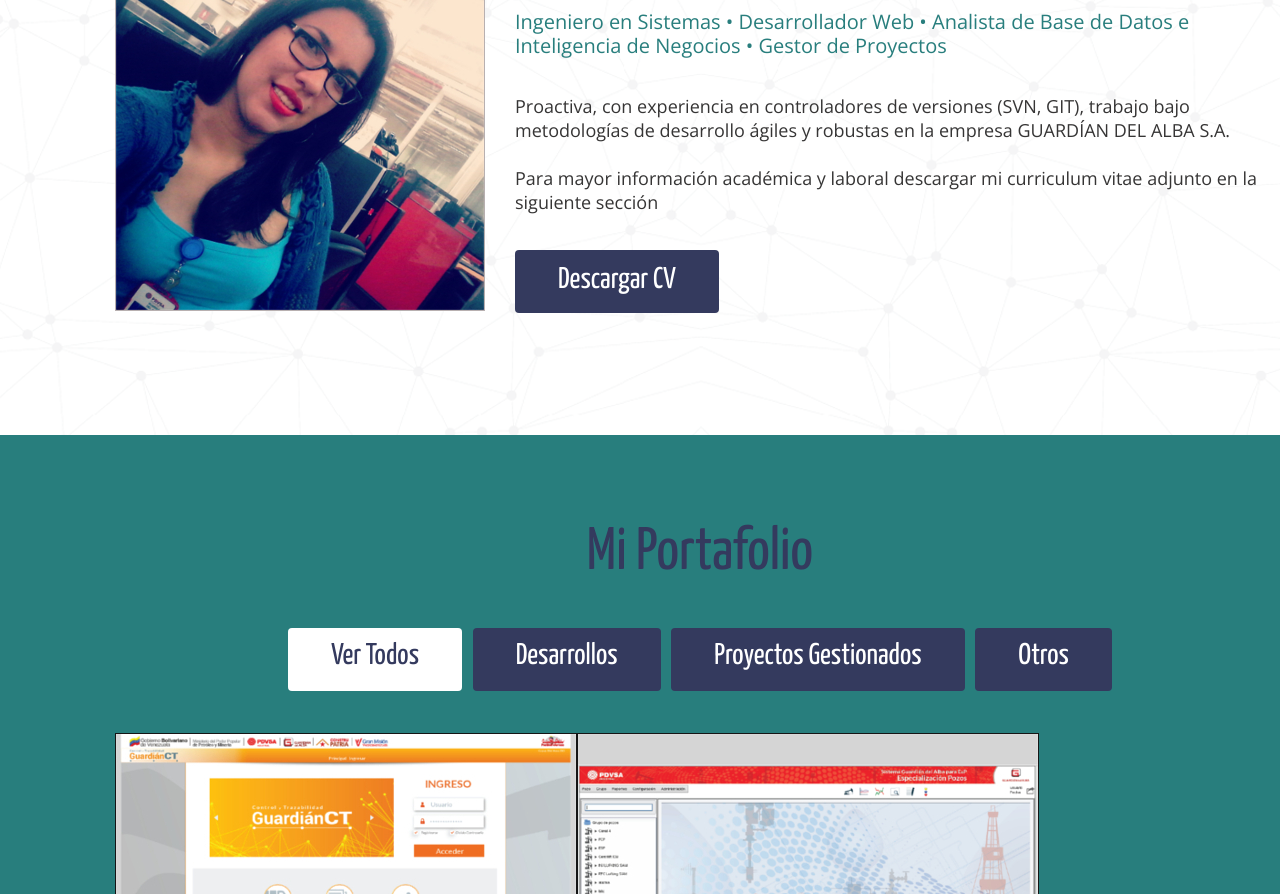
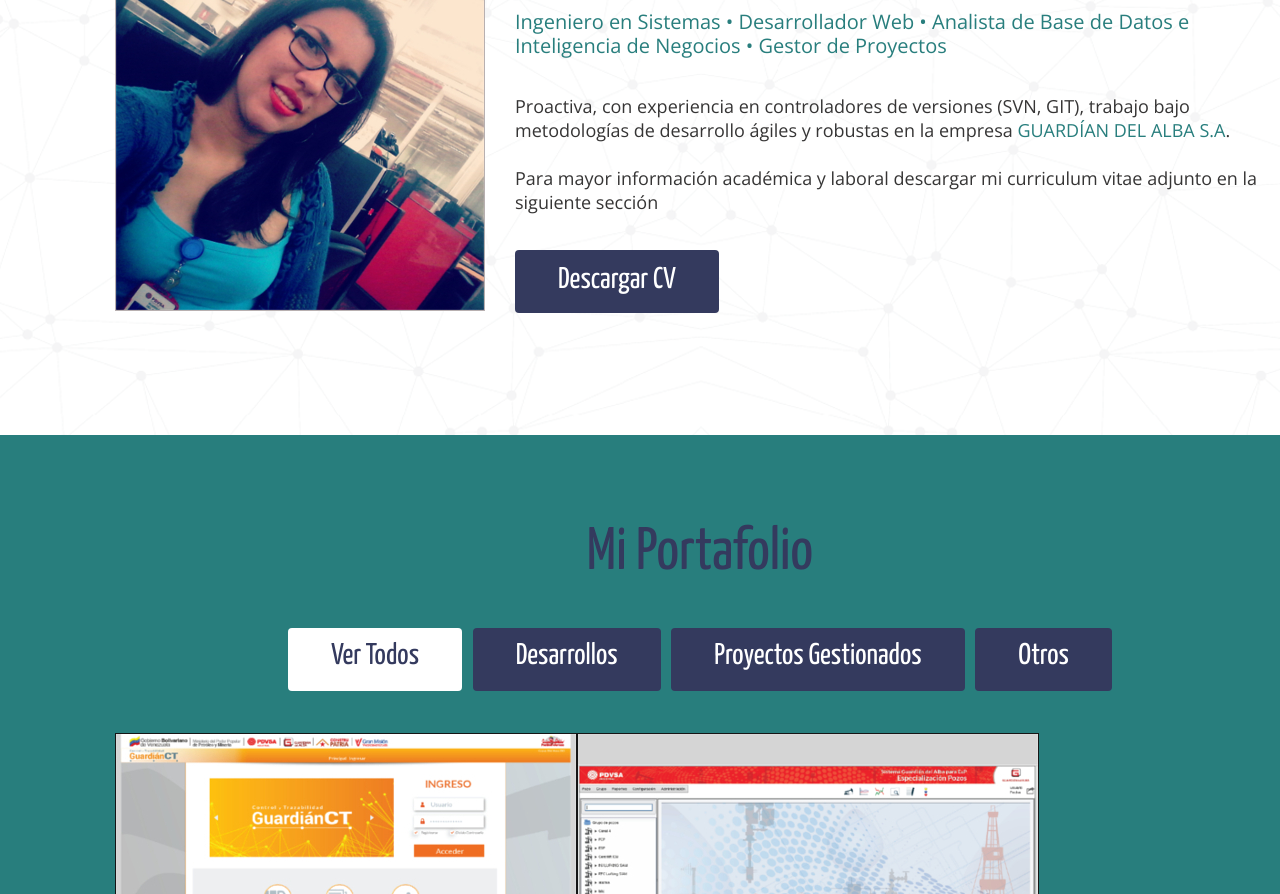
Before and after one commit to YeyeMorales/YeyeMorales.github.io, a plain HTML site: page index.html in a window 1280 px wide. Shown: the part 839-1733 px from the top of the page. Drawn offline with nearby package versions, Linux system fonts and the light colour scheme; some packages are replaced by stand-ins of ours; files whose address does not match are found by name.

```diff
--- a/index.html
+++ b/index.html
@@ -116,7 +116,8 @@
             <a href="#">Analista de Base de Datos e Inteligencia de Negocios</a> &bull;
             <a href="#">Gestor de Proyectos</a>
           </div>
-          <p>Proactiva, con experiencia en controladores de versiones (SVN, GIT), trabajo bajo metodologías de desarrollo ágiles y robustas en la empresa GUARDÍAN DEL ALBA S.A<a rel="nofollow" href="http://guardiandelalba.com.ve/" class="color1"></a>.  </p>
+          <p>Proactiva, con experiencia en controladores de versiones (SVN, GIT), trabajo bajo metodologías de desarrollo ágiles y robustas en la empresa
+          <a rel="nofollow" href="http://guardiandelalba.com.ve/" class="color1">GUARDÍAN DEL ALBA S.A</a>. </p>
           <p>Para mayor información académica y laboral descargar mi curriculum vitae adjunto en la siguiente sección<br>
           <a href="cv/cv.pdf" class="btn">Descargar CV</a>
         </div>
```
